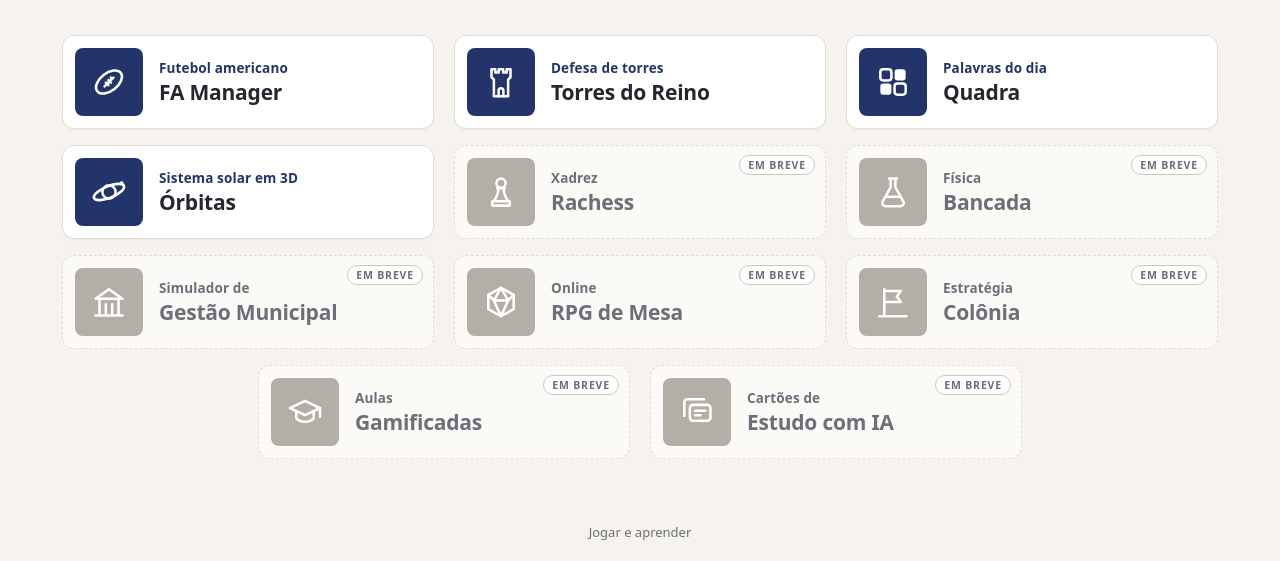
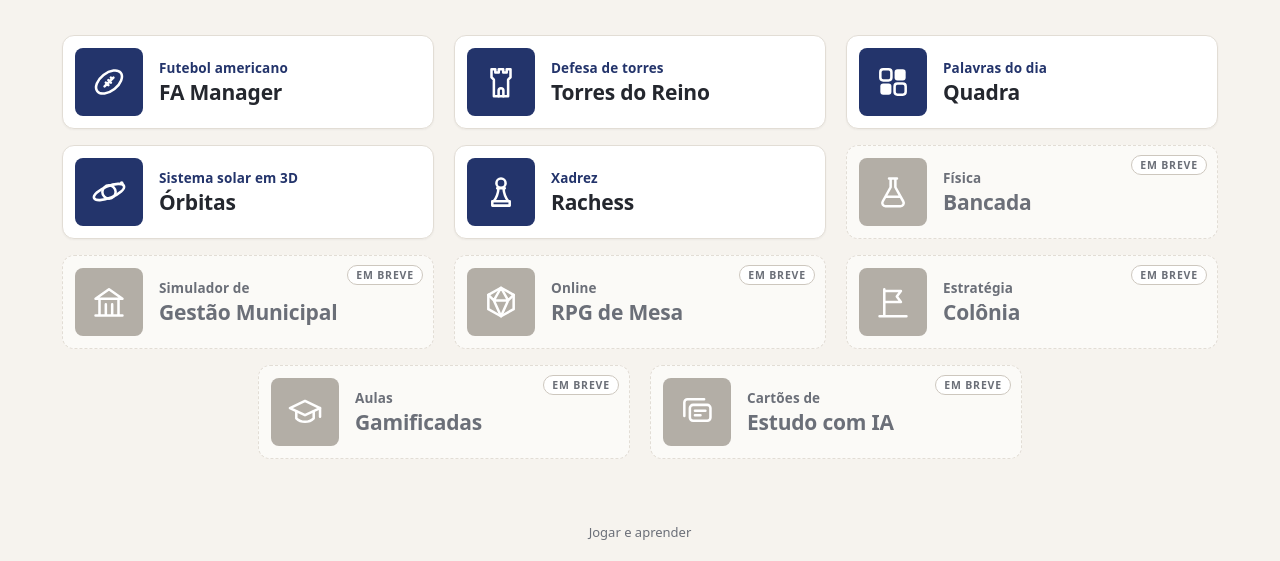
Before and after one commit to paineis-gerenciais/jogos, a plain HTML site: page index.html in a window 1280 px wide. Shown: the part 239-800 px from the top of the page. Drawn offline with Linux system fonts and the light colour scheme.

Commit message:
feat: Rachess sai do Em breve e ganha link
Co-Authored-By: Claude Fable 5.2 <noreply@anthropic.com>
Claude-Session: https://claude.ai/code/session_01UL9gXfBjHoPEHMsTzeivxa

```diff
--- a/index.html
+++ b/index.html
@@ -131,8 +131,8 @@
       <li><a class="botao azul" href="../torres-do-reino/" target="_blank" rel="noopener" aria-label="Torres do Reino: jogo de defesa de torres (abre em nova aba)"><span class="icone"><svg viewBox="0 0 24 24" aria-hidden="true"><path d="M6 4h2.4v2h2.2V4h2.8v2h2.2V4H18v5l-1.5 1.5V21h-9V10.5L6 9z"/><path d="M10.5 21v-3.6a1.5 1.5 0 0 1 3 0V21"/></svg></span><span class="rotulo"><span class="linha">Defesa de torres</span><span class="nome">Torres do Reino</span></span></a></li>
       <li><a class="botao azul" href="../quadra/" target="_blank" rel="noopener" aria-label="Quadra: jogo diário de grupos de palavras (abre em nova aba)"><span class="icone"><svg viewBox="0 0 24 24" aria-hidden="true"><rect x="4" y="4" width="7" height="7" rx="1.8"/><rect class="cheio" x="13" y="4" width="7" height="7" rx="1.8"/><rect class="cheio" x="4" y="13" width="7" height="7" rx="1.8"/><rect x="13" y="13" width="7" height="7" rx="1.8"/></svg></span><span class="rotulo"><span class="linha">Palavras do dia</span><span class="nome">Quadra</span></span></a></li>
       <li><a class="botao azul" href="../orbitas/" target="_blank" rel="noopener" aria-label="Órbitas: modelo 3D do sistema solar (abre em nova aba)"><span class="icone"><svg viewBox="0 0 24 24" aria-hidden="true"><circle cx="12" cy="12" r="4.2"/><ellipse cx="12" cy="12" rx="10.2" ry="3.7" transform="rotate(-22 12 12)"/><circle class="cheio" cx="20" cy="6.4" r="1.2"/></svg></span><span class="rotulo"><span class="linha">Sistema solar em 3D</span><span class="nome">Órbitas</span></span></a></li>
+      <li><a class="botao azul" href="https://mestre-rachess.web.app/" target="_blank" rel="noopener" aria-label="Rachess: xadrez com análise das jogadas (abre em nova aba)"><span class="icone"><svg viewBox="0 0 24 24" aria-hidden="true"><circle cx="12" cy="6.4" r="2.9"/><path d="M9.6 9.6h4.8M10.4 9.6c-.2 3.6-1.3 6-3 8.2h9.2c-1.7-2.2-2.8-4.6-3-8.2M6.5 20.6h11v-2.8h-11z"/></svg></span><span class="rotulo"><span class="linha">Xadrez</span><span class="nome">Rachess</span></span></a></li>
       <!-- Em breve: botões sem clique. Quando o projeto for publicado, troque a linha por uma igual às de cima -->
-      <li><div class="botao azul breve"><span class="icone"><svg viewBox="0 0 24 24" aria-hidden="true"><circle cx="12" cy="6.4" r="2.9"/><path d="M9.6 9.6h4.8M10.4 9.6c-.2 3.6-1.3 6-3 8.2h9.2c-1.7-2.2-2.8-4.6-3-8.2M6.5 20.6h11v-2.8h-11z"/></svg></span><span class="rotulo"><span class="linha">Xadrez</span><span class="nome">Rachess</span></span><span class="selo">Em breve</span></div></li>
       <li><div class="botao azul breve"><span class="icone"><svg viewBox="0 0 24 24" aria-hidden="true"><path d="M9.5 3.5h5M10.5 3.5V9l-5 9a2 2 0 0 0 1.8 3h9.4a2 2 0 0 0 1.8-3l-5-9V3.5M7.8 15h8.4"/></svg></span><span class="rotulo"><span class="linha">Física</span><span class="nome">Bancada</span></span><span class="selo">Em breve</span></div></li>
       <li><div class="botao azul breve"><span class="icone"><svg viewBox="0 0 24 24" aria-hidden="true"><path d="M3.5 20.5h17M3.5 10L12 4l8.5 6zM6 20.5V10M18 20.5V10M10 20.5v-7M14 20.5v-7"/></svg></span><span class="rotulo"><span class="linha">Simulador de</span><span class="nome">Gestão Municipal</span></span><span class="selo">Em breve</span></div></li>
       <li><div class="botao azul breve"><span class="icone"><svg viewBox="0 0 24 24" aria-hidden="true"><path d="M12 3l8 4.5v9L12 21l-8-4.5v-9z"/><path d="M12 3l-4.5 8h9zM7.5 11L12 21l4.5-10M4 7.5L7.5 11M20 7.5L16.5 11"/></svg></span><span class="rotulo"><span class="linha">Online</span><span class="nome">RPG de Mesa</span></span><span class="selo">Em breve</span></div></li>
```
